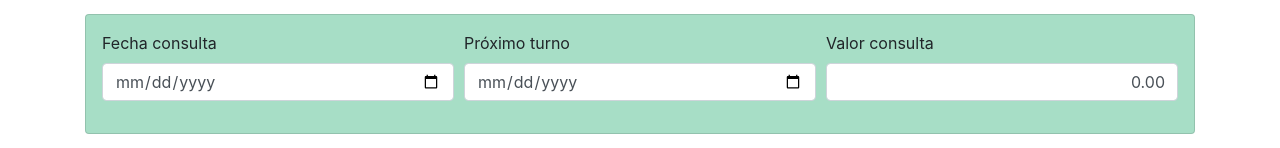
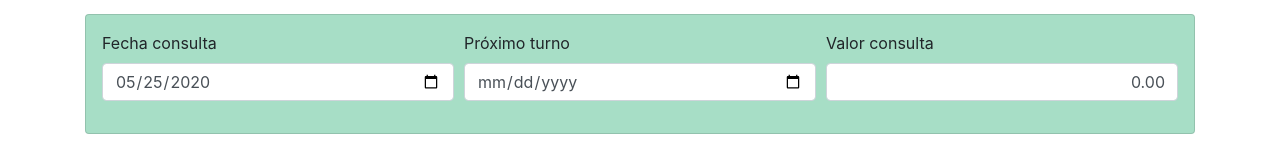
Before and after one commit to omelendrez/medical-records-frontend, a React (Create React App) app: page /nueva-consulta/1/1 in a window 1280 px wide. Shown: the part 442-590 px from the top of the page. Built offline with nearby package versions, Linux system fonts and the light colour scheme; no server answers.

Commit message:
Resolve #156

```diff
--- a/src/components/consultations/ConsultationAdd.jsx
+++ b/src/components/consultations/ConsultationAdd.jsx
@@ -3,7 +3,7 @@ import FormFooter from '../FormFooter'
 import { getPet } from '../../services/pets'
 import { Redirect } from 'react-router-dom'
 import { saveConsultation } from '../../services/consultations'
-import { treatmentStage } from '../../services/utils'
+import { treatmentStage, setToday } from '../../services/utils'
 import './ConsultationForm.css'
 
 const ConsultationForm = props => {
@@ -12,7 +12,7 @@ const ConsultationForm = props => {
   const [form, setForm] = useState({
     customerId: props.match.params.customerId,
     petId: props.match.params.petId,
-    date: '',
+    date: setToday(),
     anamnesis: '',
     clinicalExamination: '',
     diagnosis: '',
--- a/src/components/dewormings/DewormingAdd.jsx
+++ b/src/components/dewormings/DewormingAdd.jsx
@@ -3,6 +3,7 @@ import FormFooter from '../FormFooter'
 import { getPet } from '../../services/pets'
 import { Redirect } from 'react-router-dom'
 import { saveDeworming } from '../../services/dewormings'
+import { setToday } from '../../services/utils'
 import './DewormingForm.css'
 
 const DewormingForm = props => {
@@ -11,7 +12,7 @@ const DewormingForm = props => {
   const [form, setForm] = useState({
     customerId: props.match.params.customerId,
     petId: props.match.params.petId,
-    date: '',
+    date: setToday(),
     deworming: '',
     nextAppointment: '',
     amount: '0.00',
--- a/src/components/vaccinations/VaccinationAdd.jsx
+++ b/src/components/vaccinations/VaccinationAdd.jsx
@@ -3,7 +3,7 @@ import FormFooter from '../FormFooter'
 import { getPet } from '../../services/pets'
 import { Redirect } from 'react-router-dom'
 import { saveVaccination } from '../../services/vaccinations'
-import { vaccines } from '../../services/utils'
+import { vaccines, setToday } from '../../services/utils'
 import './VaccinationForm.css'
 
 const VaccinationAdd = props => {
@@ -12,7 +12,7 @@ const VaccinationAdd = props => {
   const [form, setForm] = useState({
     customerId: props.match.params.customerId,
     petId: props.match.params.petId,
-    date: '',
+    date: setToday(),
     vaccination: '',
     clinicalExamination: '',
     diagnosis: '',
```
